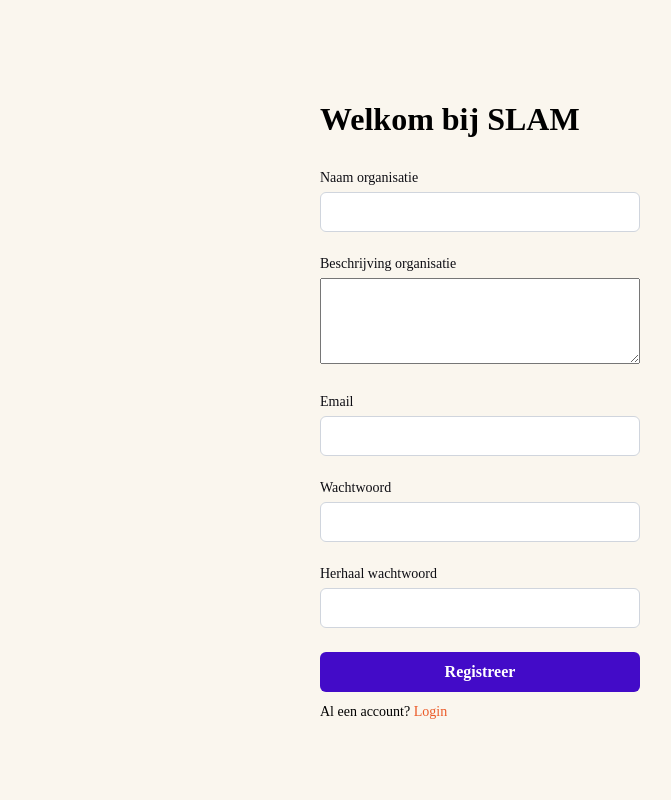
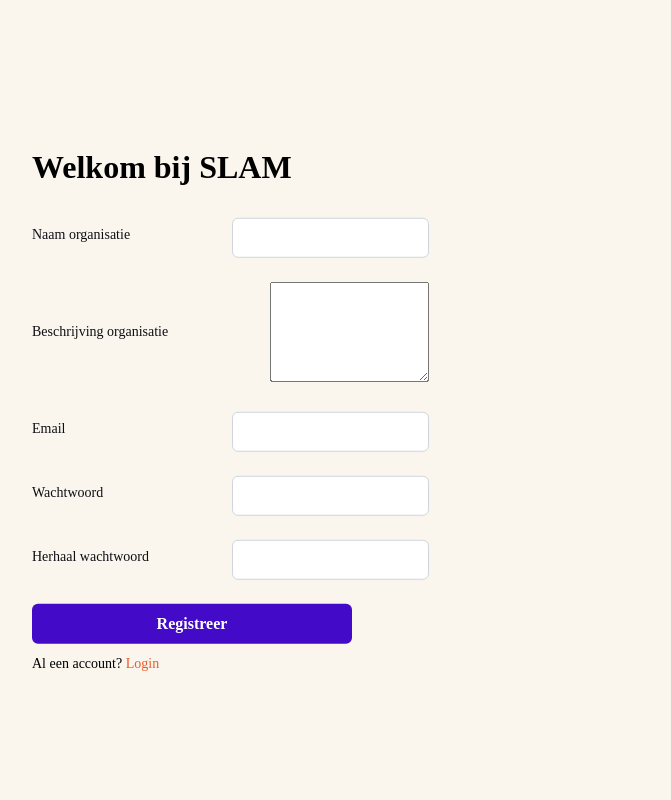
Before and after one commit to ellendeveth/SLAM, a PHP site: page /register/register-organization.php in a window 1280 px wide. Shown: the whole page, without its empty margins (160-831 px from the left). Run offline with PHP 8.4, Linux system fonts and the light colour scheme; some web fonts are replaced.

Commit message:
general style fixes and optimizations

```diff
--- a/style/style.css
+++ b/style/style.css
@@ -147,19 +147,43 @@
 .body--startpage {
     background-color: var(--offwhite);
     height: 100%;
-    overflow: hidden;
+    /* overflow: hidden; */
 }
 
 /*
     form/login styles
 */
 
+.container {
+    display: flex;
+    position: fixed;
+    top: 50%;
+    left: 50%;
+    transform: translate(-50%, -50%);
+}
+
+.form {
+    position: fixed;
+    top: 50%;
+    left: 50%;
+    transform: translate(-50%, -50%);
+    width: 70%;
+    display: flex;
+    justify-content: space-between;
+}
+
 .form {
     background-color: var(--offwhite);
     display: flex;
-    justify-content: center;
+    justify-content: space-between;
+    /* justify-content: center;
     align-items: center;
-    height: 100vh;
+    height: 100vh; */
+}
+
+.wrapper {
+    width: 50%;
+    margin-right: 4em;
 }
 
 .form__title {
@@ -171,7 +195,8 @@
 
 .form__container {
     display: flex;
-    flex-direction: column;
+    justify-content: space-between;
+    align-items: center;
     margin-bottom: 24px;
 }
 
@@ -179,7 +204,7 @@
     border: #D0D5DD solid 0.1px;
     border-radius: 6px;
     padding: 0 0.6em;
-    max-width: 320px;
+    max-width: 60%;
     height: 40px;
 }
 
@@ -188,13 +213,23 @@
     border: var(--accent) solid 0.1px;
 }
 
-.form__input .description {
+.form__input__reg {
+    width: 60%;
+}
+
+.description {
     height: 100px;
+}
+
+.description:focus {
+    outline: none;
+    border: var(--accent) solid 0.1px;
 }
 
 .form__text {
     margin-bottom: 6px;
     color: var(--offblack);
+    width: 40%;
 }
 
 .form__link {
@@ -219,6 +254,12 @@
     cursor: pointer;
     width: 320px;
     height: 40px;
+    transition: all .2s;
+}
+
+.btn:hover {
+    background-color: var(--secondary);
+    color: var(--offblack);
 }
 
 /*
@@ -275,10 +316,7 @@
 */
 
 .container__comp {
-    width: 320px;
-    margin: 0 auto;
-    position: relative;
-    transform: translateY(40%);
+    max-width: 320px;
 }
 
 .block {
@@ -300,13 +338,16 @@
     float: right;
 }
 
+.block__text {
+    padding-right: 2em;
+}
+
 /*
     competention filters
 */
 
 .container__comp__filters {
-    width: 450px;
-    transform: translateY(50%);
+    max-width: 450px;
 }
 
 .filter {
@@ -843,7 +884,7 @@
 
 .upload__btn:hover {
     cursor: pointer;
-    color:#EB5B29;
+    color: #EB5B29;
 }
 
 
@@ -855,6 +896,7 @@
     flex-direction: column;
     justify-content: center;
 }
+
 .project__input {
     padding: 0.2em 1em;
     width: 500px;
@@ -884,18 +926,37 @@
 
 
 /*
+    last adjustments
+*/
+.header-one--reg {
+    margin-top: 1em;
+}
+
+
+/*
     media queries
 */
 
-@media (min-width: 1020px) {
+@media (min-width: 880px) {
     .container {
         display: flex;
-        flex-direction: row;
-        justify-content: center;
+        position: fixed;
+        top: 50%;
+        left: 50%;
+        transform: translate(-50%, -50%);
+    }
+
+    .form {
+        position: fixed;
+        top: 50%;
+        left: 50%;
+        transform: translate(-50%, -50%);
+        width: 70%;
+        display: flex;
+        justify-content: space-between;
     }
 
     .container__block {
-        height: 380px;
         width: 420px;
     }
 }
```
